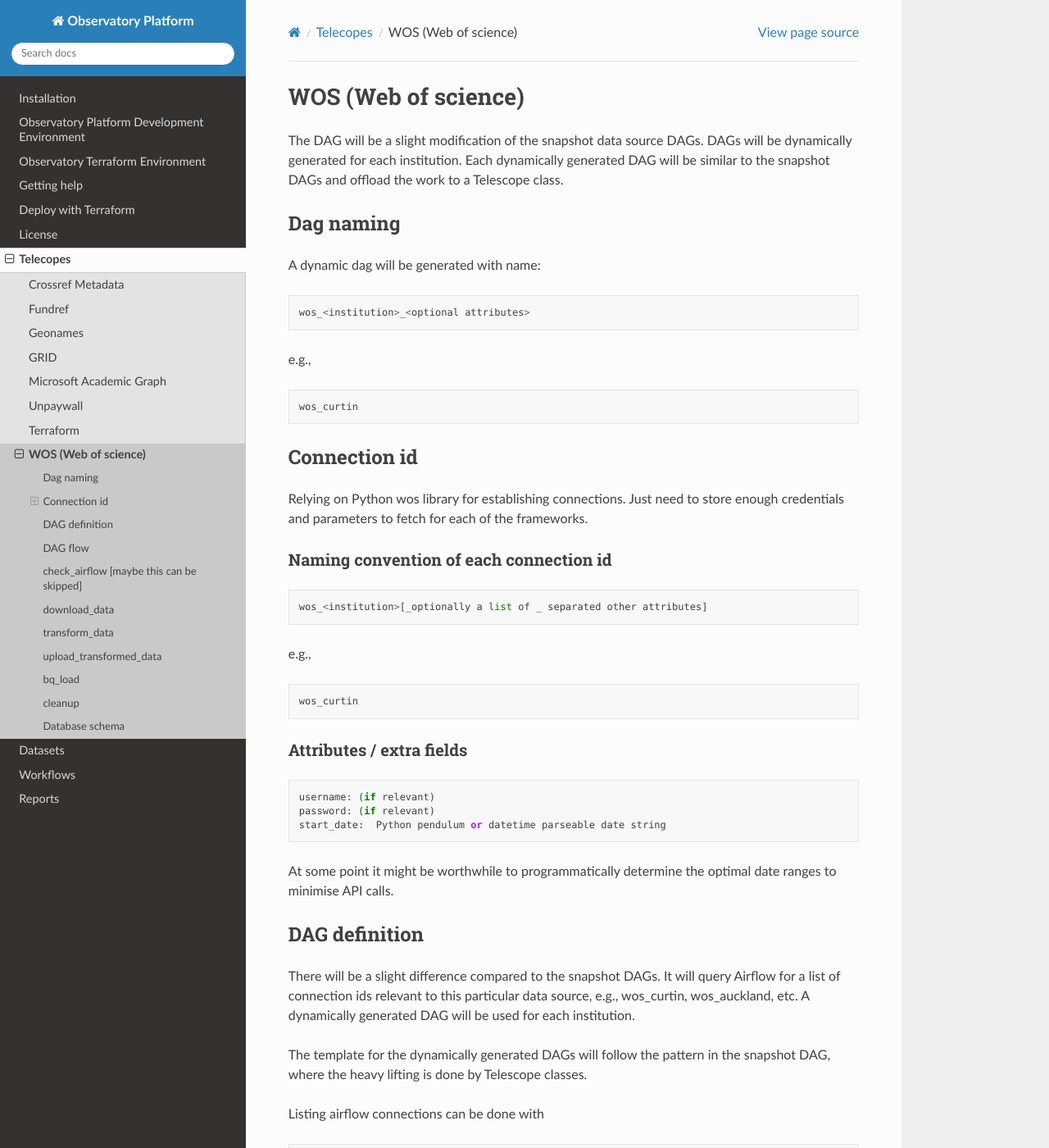
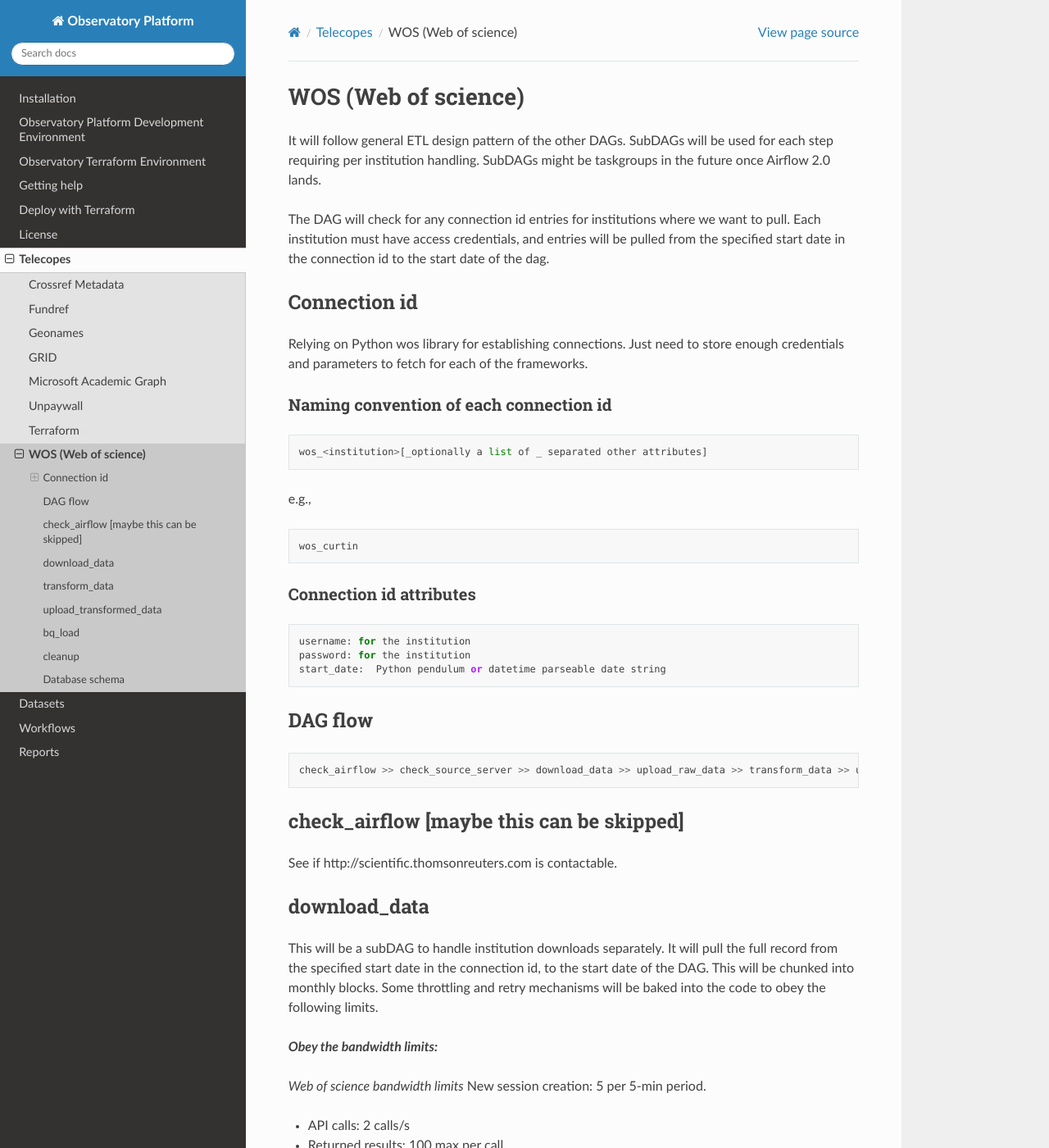
Before and after one commit to The-Academic-Observatory/observatory-platform, a Sphinx documentation site: the page built from docs/telescopes/wos.md, in a window 1280 px wide and 1400 px high. Shown: the whole window at 82% size. Built offline with Sphinx 7.4.7 and the Read the Docs theme 2.0.0, drawn with Linux system fonts in a browser that asks for light colours; some of the changed text lies outside the part shown.

Commit message:
Update wos doc to reflect PR comments.

````diff
--- a/docs/telescopes/wos.md
+++ b/docs/telescopes/wos.md
@@ -1,18 +1,8 @@
 # WOS (Web of science)
 
-The DAG will be a slight modification of the snapshot data source DAGs.  DAGs will be dynamically generated for each institution. Each dynamically generated DAG will be similar to the snapshot DAGs and offload the work to a Telescope class.
+It will follow general ETL design pattern of the other DAGs.  SubDAGs will be used for each step requiring per institution handling. SubDAGs might be taskgroups in the future once Airflow 2.0 lands.
 
-
-## Dag naming
-
-A dynamic dag will be generated with name:
-```
-wos_<institution>_<optional attributes>
-```
-e.g.,
-```
-wos_curtin
-```
+The DAG will check for any connection id entries for institutions where we want to pull.  Each institution must have access credentials, and entries will be pulled from the specified start date in the connection id to the start date of the dag.
 
 
 ## Connection id
@@ -31,25 +21,11 @@ wos_curtin
 ```
 
 
-### Attributes / extra fields
+### Connection id attributes
 ```
-username: (if relevant)
-password: (if relevant)
+username: for the institution
+password: for the institution
 start_date:  Python pendulum or datetime parseable date string
-```
-
-At some point it might be worthwhile to programmatically determine the optimal date ranges to minimise API calls.
-
-
-## DAG definition
-
-There will be a slight difference compared to the snapshot DAGs. It will query Airflow for a list of connection ids relevant to this particular data source, e.g., wos_curtin, wos_auckland, etc. A dynamically generated DAG will be used for each institution.
-
-The template for the dynamically generated DAGs will follow the pattern in the snapshot DAG, where the heavy lifting is done by Telescope classes.
-
-Listing airflow connections can be done with
-```python
-session.query(Connection)
 ```
 
 
@@ -66,7 +42,8 @@ See if http://scientific.thomsonreuters.com is contactable.
 
 ## download_data
 
-From the start date til the most recently completed month, pull data from the data source using an adapted version of Richard’s code, and append to a file on GC containing a list of json responses. Not sure if you want timing information like you did before.
+This will be a subDAG to handle institution downloads separately. It will pull the full record from the specified start date in the connection id, to the start date of the DAG. This will be chunked into monthly blocks.  Some throttling and retry mechanisms will be baked into the code to obey the following limits.
+
 ***Obey the bandwidth limits:***
 
 _Web of science bandwidth limits_
@@ -76,20 +53,10 @@ New session creation: 5 per 5-min period.
   * Cited references: 100 max per article.
   * Max records retrievable in period: licence dependent. Unclear what Curtin’s limit is if any.
 
-Use Airflow params:
-```python
-retries=2
-retry_delay=timedelta(minutes=15) # Does pendulum.duration work too?
-```
-
-Since all download is lumped into 1 task, the task would need to have retry and delay code baked into it.
-
-***ALTERNATIVELY***, dynamically generate tasks for each query. One benefit is being able to leverage Airflow’s parameters to do retries, but would create a massive amount of download tasks and an unwieldly looking DAG.
-
 
 ## transform_data
 
-Transform list of json into jsonlines
+Transform list of json into jsonlines and gzip the data.
 
 
 ## upload_transformed_data
````
